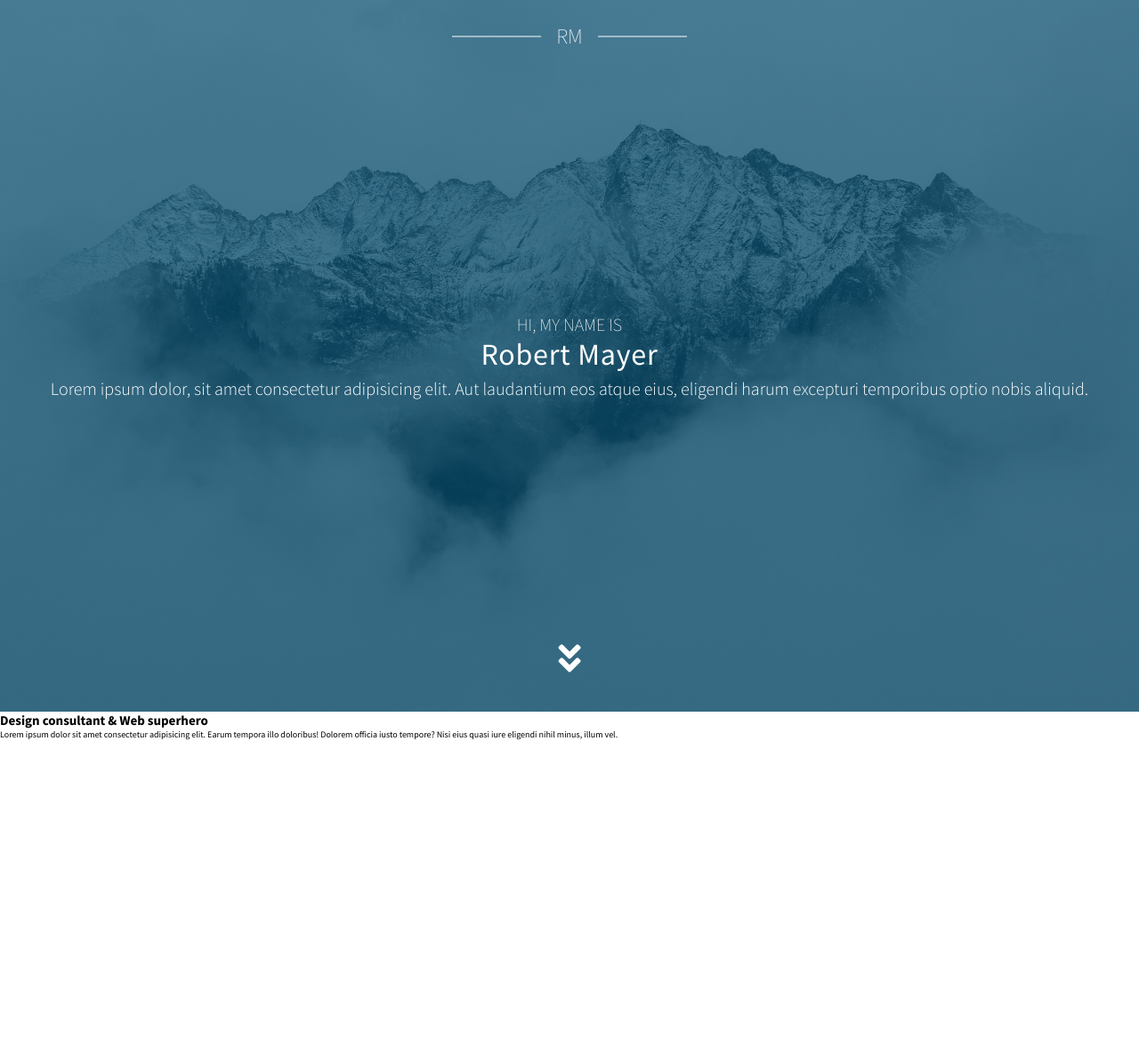
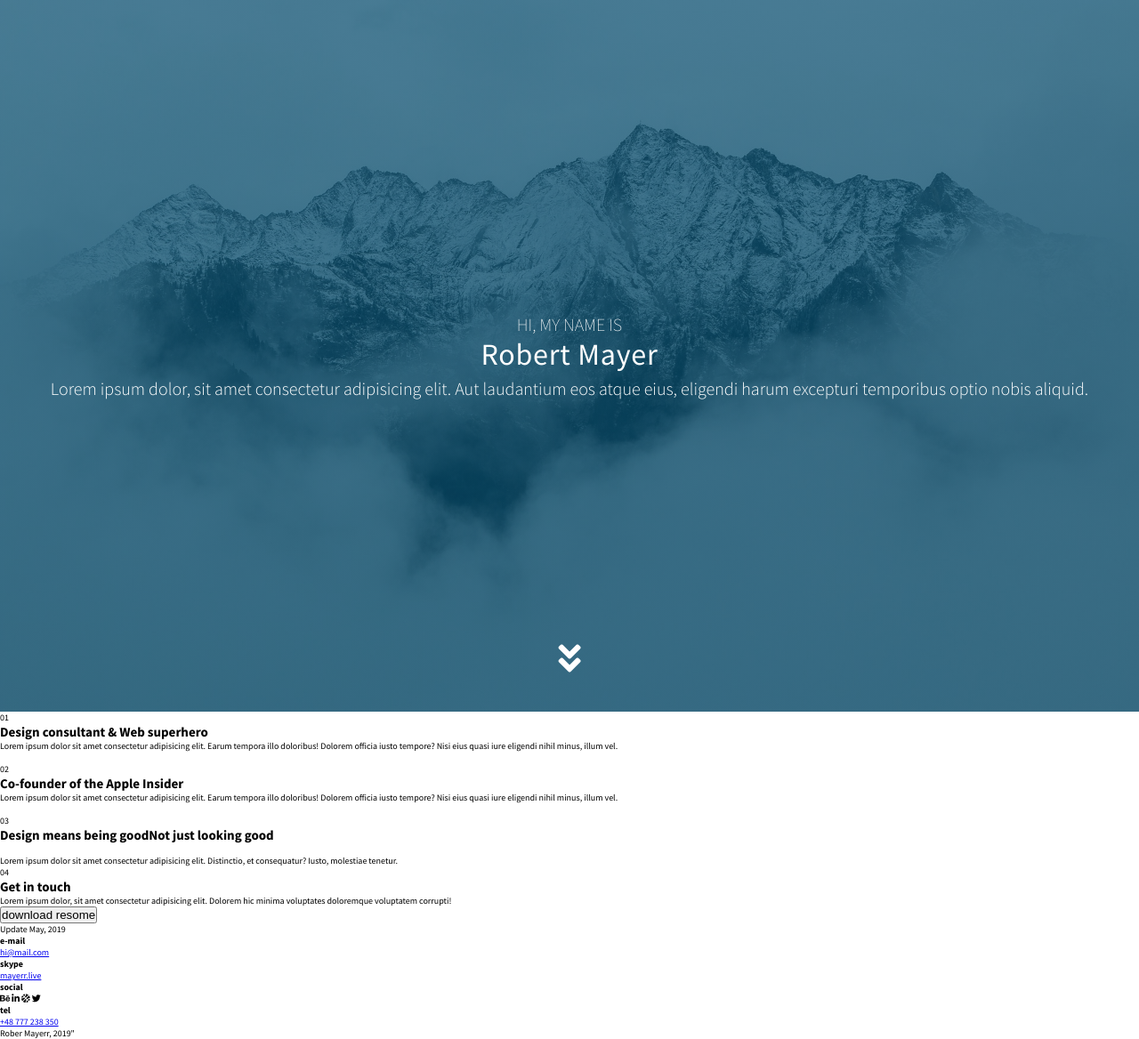
Before and after one commit to damiandusinski/tmp-p, a plain HTML site: page index.html in a window 1280 px wide. Shown: the whole page at 89% size. Before the commit the page ends 845 px from the top, so only its background shows below. Drawn offline with Linux system fonts and the light colour scheme.

Commit message:
add html content to project. co-founder projects contact footer html 100%

```diff
--- a/index.html
+++ b/index.html
@@ -1,43 +1,143 @@
 <!DOCTYPE html>
 <html lang="en">
+
 <head>
     <meta charset="UTF-8">
     <meta name="viewport" content="width=device-width, initial-scale=1.0">
     <meta http-equiv="X-UA-Compatible" content="ie=edge">
-    <title>Document</title>
+    <title>Rober Mayerr</title>
     <link href="https://fonts.googleapis.com/css?family=Source+Sans+Pro:200,300,400,700" rel="stylesheet">
-    <link rel="stylesheet" href="https://use.fontawesome.com/releases/v5.7.2/css/all.css" integrity="sha384-fnmOCqbTlWIlj8LyTjo7mOUStjsKC4pOpQbqyi7RrhN7udi9RwhKkMHpvLbHG9Sr" crossorigin="anonymous">
+    <link rel="stylesheet" href="https://use.fontawesome.com/releases/v5.7.2/css/all.css"
+        integrity="sha384-fnmOCqbTlWIlj8LyTjo7mOUStjsKC4pOpQbqyi7RrhN7udi9RwhKkMHpvLbHG9Sr" crossorigin="anonymous">
     <link rel="stylesheet" href="main.css">
 </head>
+
 <body>
     <div class="wrapper">
         <header>
-            <p class="logo">
-                RM
-            </p>
+            <div class="logo-container">
+                <!-- add here icon form project -->
+            </div>
             <div class="hero">
-            <p class="head-hello">hi, my name is</p>
-            <h1 class="head-main-header">Robert Mayer</h1>
-            <p class="head-about-me">Lorem ipsum dolor, sit amet consectetur adipisicing elit. Aut laudantium eos atque eius, eligendi harum excepturi temporibus optio nobis aliquid.</p>
-        </div>
-        <i class="fas fa-angle-double-down head-scroll-icon"></i>
+                <p class="head-hello">hi, my name is</p>
+                <h1 class="head-main-header">Robert Mayer</h1>
+                <p class="head-about-me">Lorem ipsum dolor, sit amet consectetur adipisicing elit. Aut laudantium eos
+                    atque eius, eligendi harum excepturi temporibus optio nobis aliquid.</p>
+            </div>
+            <!-- add icon form project -->
+            <i class="fas fa-angle-double-down head-scroll-icon"></i>
         </header>
-
+        <!-- main start -->
         <main>
+            <!-- about-me start -->
             <section class="about-me">
                 <div class="about-me-text-container">
-                    <p class="head-number"></p>
+                    <p class="head-number">01</p>
                     <h1 class="section-main-head">
                         Design consultant <span class="section-main-head-span">& Web superhero</span>
                     </h1>
-                    <p class="secion-main-text">Lorem ipsum dolor sit amet consectetur adipisicing elit. Earum tempora illo doloribus! Dolorem officia iusto tempore? Nisi eius quasi iure eligendi nihil minus, illum vel.</p>
+                    <p class="secion-main-text">Lorem ipsum dolor sit amet consectetur adipisicing elit. Earum tempora
+                        illo doloribus! Dolorem officia iusto tempore? Nisi eius quasi iure eligendi nihil minus, illum
+                        vel.</p>
                 </div>
-                <div class="about-me-img-container">
+                <div class="section-img-container">
                     <!-- add text to alt! -->
                     <img src="" alt="">
                 </div>
             </section>
+            <!-- about-me end -->
+
+            <!-- co-founder start -->
+            <section class="co-founder">
+                <div class="co-founder-text-container">
+                    <p class="head-number">02</p>
+                    <h1 class="section-main-head">
+                        Co-founder of the <span class="section-main-head-span">Apple Insider</span>
+                    </h1>
+                    <p class="secion-main-text">Lorem ipsum dolor sit amet consectetur adipisicing elit. Earum tempora
+                        illo doloribus! Dolorem officia iusto tempore? Nisi eius quasi iure eligendi nihil minus, illum
+                        vel.</p>
+                </div>
+                <div class="section-img-container">
+                    <!-- add text to alt! -->
+                    <img src="" alt="">
+                </div>
+            </section>
+            <!-- co-founder end -->
+
+            <!-- portfolio start -->
+            <section class="portfolio">
+                <div class="portfolio-text-container">
+                    <p class="head-number">03</p>
+                    <h1 class="section-main-head">
+                        Design means being good<span class="section-main-head-span">Not just looking good</span>
+                    </h1>
+                </div>
+                <div class="section-img-container">
+                    <img src="" alt="">
+                    <img src="" alt="">
+                    <img src="" alt="">
+                    <img src="" alt="">
+                    <img src="" alt="">
+                    <img src="" alt="">
+                    <img src="" alt="">
+                    <img src="" alt="">
+                </div>
+                <p class="portfolio-quote">Lorem ipsum dolor sit amet consectetur adipisicing elit. Distinctio, et
+                    consequatur? Iusto, molestiae tenetur.</p>
+            </section>
+            <!-- co-founder end -->
         </main>
+        <!-- main end -->
+
+        <!-- contact start -->
+        <section class="contact">
+            <div class="portfolio-text-container">
+                <p class="head-number">04</p>
+                <h1 class="section-main-head">
+                    Get in touch
+                </h1>
+                <p>Lorem ipsum dolor, sit amet consectetur adipisicing elit. Dolorem hic minima voluptates doloremque
+                    voluptatem corrupti!
+                </p>
+                <button class="btn-contact">download resome</button>
+                <p class="update-date">Update May, 2019</p>
+            </div>
+            <div class="social-container">
+                <div class="social-email social-box">
+                    <h4 class="social-head">e-mail</h4>
+                    <a href="#" class="social-link">hi@mail.com</a>
+                </div>
+                <div class="social-skype social-box">
+                    <h4 class="social-head">skype</h4>
+                    <a href="#" class="social-link">mayerr.live</a>
+                </div>
+                <div class="social-socials social-box">
+                    <h4 class="social-head">social</h4>
+                    <div class="social-box-icons">
+                        <i class="fab fa-behance"></i>
+                        <i class="fab fa-linkedin-in"></i>
+                        <i class="fas fa-basketball-ball"></i>
+                        <i class="fab fa-twitter"></i>
+                    </div>
+                </div>
+                <div class="social-tel social-box">
+                    <h4 class="social-head">tel</h4>
+                    <a href="#" class="social-link">+48 777 238 350</a>
+                </div>
+            </div>
+        </section>
+        <!-- contact end -->
+
+        <!-- footer start -->
+        <footer>
+            <div class="logo-container">
+                <!-- add here icon form project -->
+                <p class="footer-text">Rober Mayerr, 2019"</p>
+            </div>
+        </footer>
+        <!-- footer end -->
     </div>
 </body>
+
 </html>
--- a/main.css
+++ b/main.css
@@ -1,53 +1,33 @@
-*{
+* {
     margin: 0;
     padding: 0;
     box-sizing: border-box;
 }
+
 /*=========================================> start html */
-html{
+html {
     font-size: 10px;
     font-family: 'Source Sans Pro', sans-serif;
 }
+
 /*=========================================> start header */
-header{
+header {
     position: relative;
     height: 100vh;
     padding: 25px;
-    background:linear-gradient(to right, rgba(9,82,114,0.7), rgba(9,82,114,0.7)), url(img/4.jpg) no-repeat center;
+    background: linear-gradient(to right, rgba(9, 82, 114, 0.7), rgba(9, 82, 114, 0.7)), url(img/4.jpg) no-repeat center;
     background-size: cover;
     color: #fff;
 }
 
 /*=========================================> start logo in header */
 
-.logo{
-    width:40px;
-    text-align: center;
-    position: relative;
-    margin: 0 auto;
-    font-size: 2.4rem;
-    font-weight: 200;
-}
+.logo-container {}
 
-.logo::before,
-.logo::after{
-    content: '';
-    position: absolute;
-    top: 50%;
-    left: -280%;
-    transform: translateY(-50%);
-    width: 100px;
-    height: 1px;
-    background-color: #fff;
-}
-.logo::after{
-    left: auto;
-    right: -280%;
-}
 /*=========================================> end logo in header */
 
 /*=========================================> start hero in header */
-.hero{
+.hero {
     position: absolute;
     top: 50%;
     left: 50%;
@@ -57,25 +37,28 @@ header{
     text-align: center;
 }
 
-.head-hello{
+.head-hello {
     text-transform: uppercase;
     font-size: 2rem;
     font-weight: 200;
 }
-.head-main-header{
+
+.head-main-header {
     letter-spacing: .8px;
     font-size: 3.4rem;
     font-weight: normal;
 }
-.head-about-me{
+
+.head-about-me {
     margin-top: 5px;
     font-size: 2rem;
     font-weight: 300;
 }
+
 /*=========================================> end hero in header */
 
 /*=========================================> start scroll icon in header */
-.head-scroll-icon{
+.head-scroll-icon {
     position: absolute;
     bottom: 5%;
     left: 50%;
```
